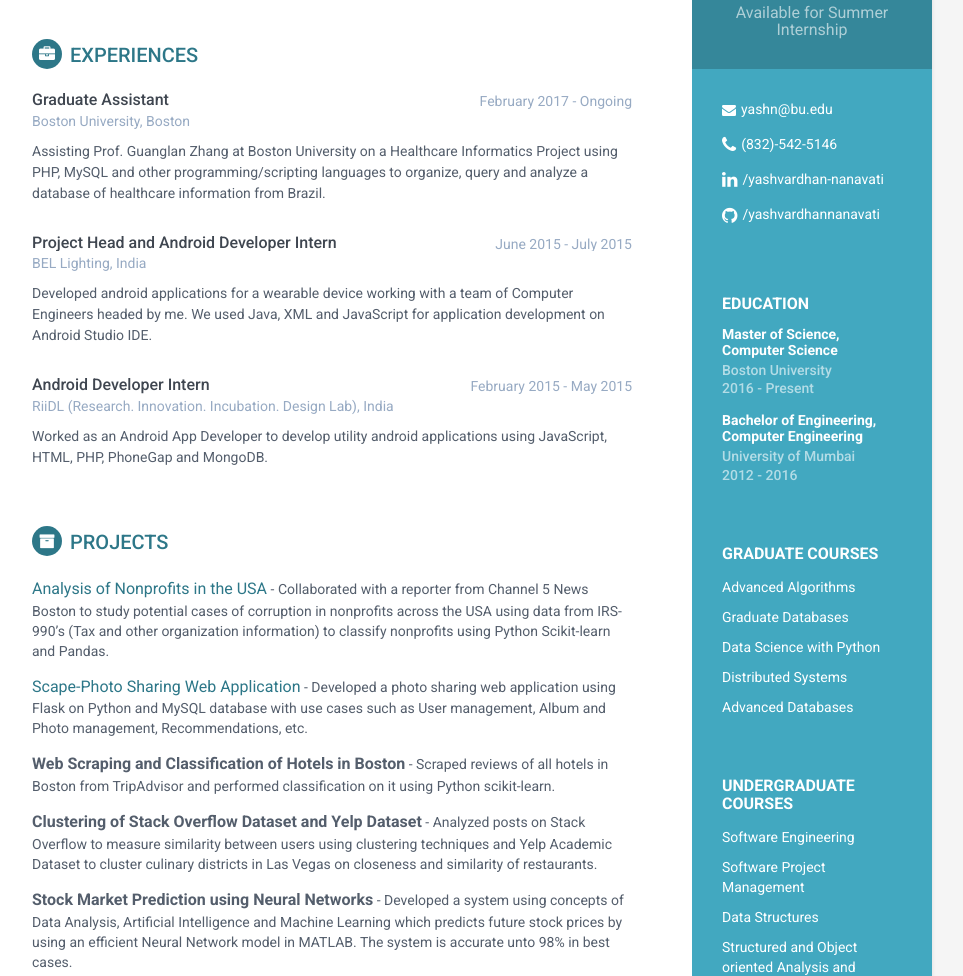
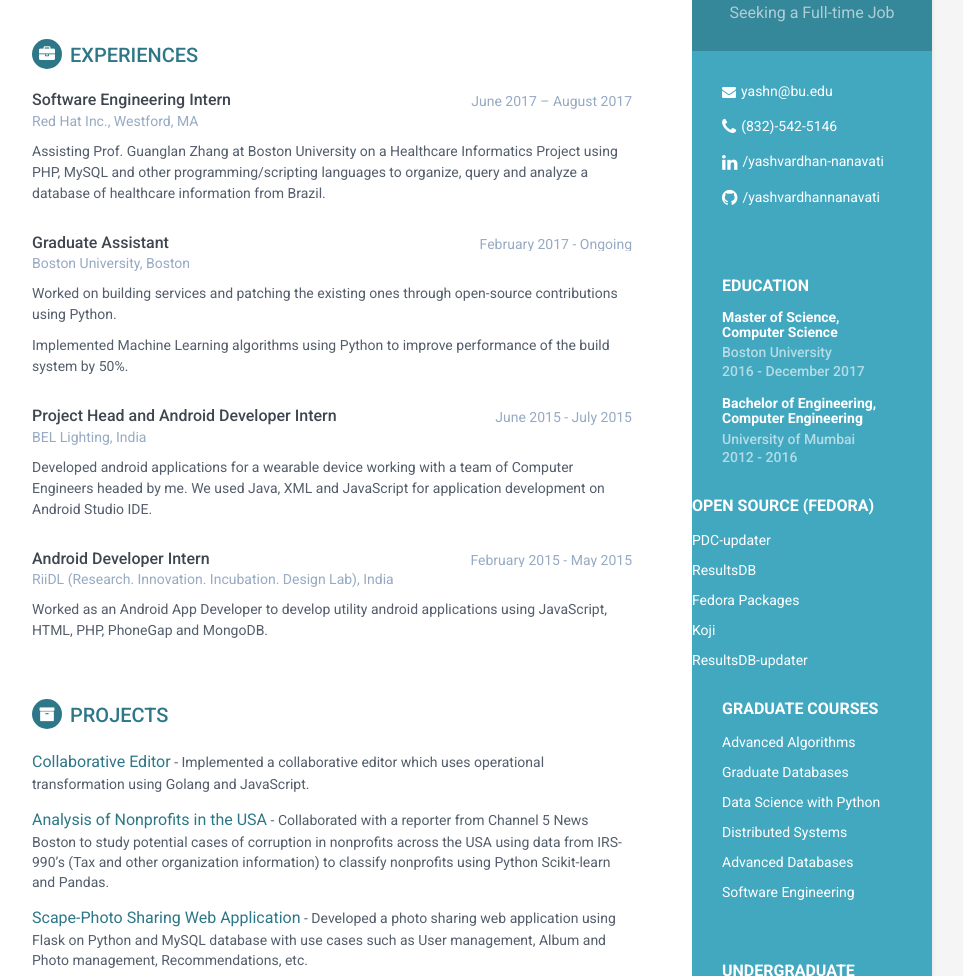
Before and after one commit to yashvardhannanavati/yashvardhannanavati.github.io, a plain HTML site: page index.html in a window 1280 px wide. Shown: the part 357-1333 px from the top of the page, without its empty margins (188-1151 px from the left). Drawn offline with Linux system fonts and the light colour scheme.

Commit message:
New info added!

```diff
--- a/index.html
+++ b/index.html
@@ -34,7 +34,7 @@
                 <h1 class="name">Yashvardhan Nanavati</h1>
                 <h3 class="tagline">Graduate Student at Boston University </h3>
                 </br>
-                <h3 class ="tagline">Available for Summer Internship</h3>
+                <h3 class ="tagline">Seeking a Full-time Job</h3>
             </div><!--//profile-container-->
 
             <div class="contact-container container-block">
@@ -51,7 +51,7 @@
                 <div class="item">
                     <h4 class="degree">Master of Science, Computer Science</h4>
                     <h5 class="meta">Boston University</h5>
-                    <div class="time">2016 - Present</div>
+                    <div class="time">2016 - December 2017</div>
                 </div><!--//item-->
                 <div class="item">
                     <h4 class="degree">Bachelor of Engineering, Computer Engineering</h4>
@@ -59,6 +59,18 @@
                     <div class="time">2012 - 2016</div>
                 </div><!--//item-->
             </div><!--//education-container-->
+
+            <div class="open-source-contributions-block">
+                <h2 class="container-block-title">Open Source (Fedora)</h2>
+                <ul class="list-unstyled interests-list">
+                    <li>PDC-updater</li>
+                    <li>ResultsDB</li>
+                    <li>Fedora Packages</li>
+                    <li>Koji</li>
+                    <li>ResultsDB-updater</li>
+                </ul>
+            </div>
+
 
             <div class="grad-courses container-block">
                 <h2 class="container-block-title">Graduate Courses</h2>
@@ -68,6 +80,7 @@
                     <li>Data Science with Python</li>
                     <li>Distributed Systems</li>
                     <li>Advanced Databases</li>
+                    <li>Software Engineering</li>
                 </ul>
             </div>
 
@@ -125,6 +138,19 @@
             <section class="section experiences-section">
                 <h2 class="section-title"><i class="fa fa-briefcase"></i>Experiences</h2>
 
+                 <div class="item">
+                    <div class="meta">
+                        <div class="upper-row">
+                            <h3 class="job-title">Software Engineering Intern</h3>
+                            <div class="time">June 2017 – August 2017</div>
+                        </div><!--//upper-row-->
+                        <div class="company">Red Hat Inc., Westford, MA</div>
+                    </div><!--//meta-->
+                    <div class="details">
+                        <p>Assisting Prof. Guanglan Zhang at Boston University on a Healthcare Informatics Project using PHP, MySQL and other programming/scripting languages to organize, query and analyze a database of healthcare information from Brazil.</p>
+                    </div><!--//details-->
+                </div><!--//item-->
+
                 <div class="item">
                     <div class="meta">
                         <div class="upper-row">
@@ -134,7 +160,8 @@
                         <div class="company">Boston University, Boston</div>
                     </div><!--//meta-->
                     <div class="details">
-                        <p>Assisting Prof. Guanglan Zhang at Boston University on a Healthcare Informatics Project using PHP, MySQL and other programming/scripting languages to organize, query and analyze a database of healthcare information from Brazil.</p>
+                        <p>Worked on building services and patching the existing ones through open-source contributions using Python.</p>
+                        <p>Implemented Machine Learning algorithms using Python to improve performance of the build system by 50%.</p>
                     </div><!--//details-->
                 </div><!--//item-->
 
@@ -169,6 +196,10 @@
 
             <section class="section projects-section">
                 <h2 class="section-title"><i class="fa fa-archive"></i>Projects</h2>
+                <div class="item">
+                    <span class="project-title"><a href="" target="_blank">Collaborative Editor</a></span> -
+                    <span class="project-tagline">Implemented a collaborative editor which uses operational transformation using Golang and JavaScript.</span>
+                </div><!--//item-->
                 <div class="item">
                     <span class="project-title"><a href="https://github.com/yashvardhannanavati/IRS990-Data-Analysis" target="_blank">Analysis of Nonprofits in the USA</a></span> -
                     <span class="project-tagline">Collaborated with a reporter from Channel 5 News Boston to study potential cases of corruption in nonprofits across the USA using data from IRS-990’s (Tax and other organization information) to classify nonprofits using Python Scikit-learn and Pandas.</span>
```
